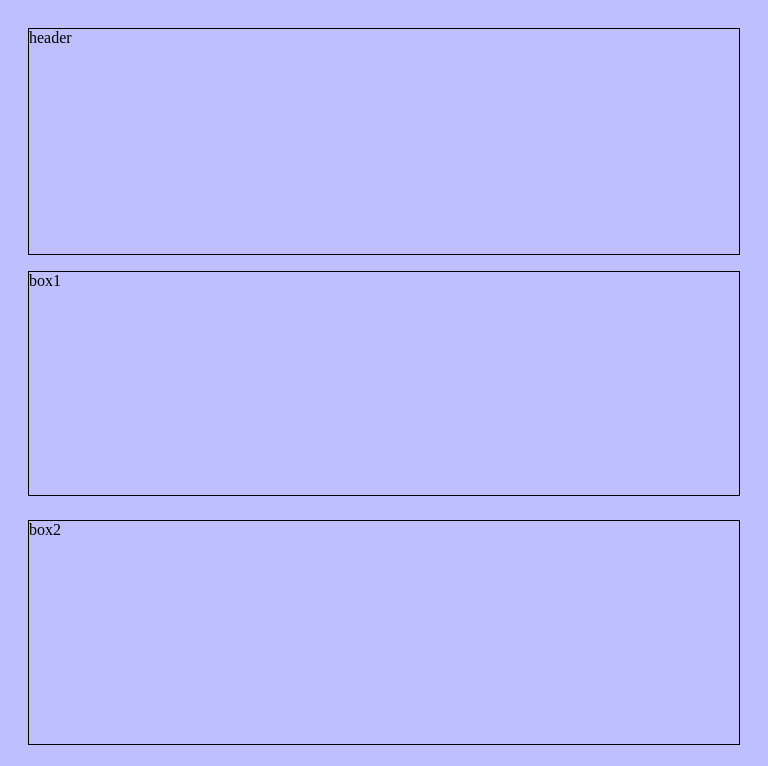
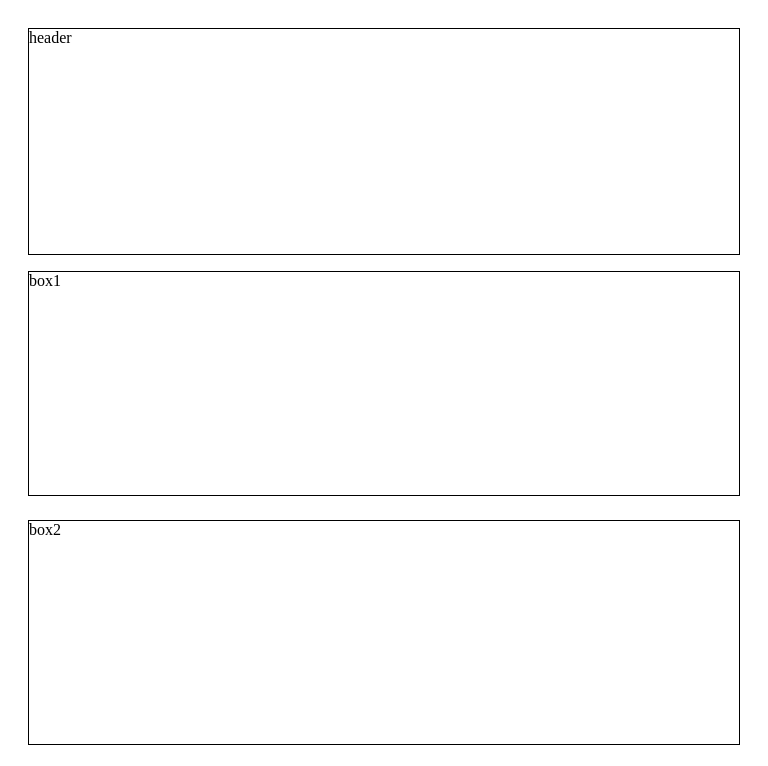
Before and after one commit to emilavara/uppgift-2, a plain HTML site: page index.html in a window 768 px wide. Shown: the top 766 px of the page. Drawn offline with Linux system fonts and the light colour scheme.

Commit message:
Update style.css

```diff
--- a/css/style.css
+++ b/css/style.css
@@ -4,7 +4,6 @@ body {
 	background: url(../img/12_col.gif) center top repeat-y;
 	background-size: 90%;
 	*/
-	background: rgba(0, 255, 0, 0.25);
 }
 
 .wrapper {
@@ -63,10 +62,6 @@ body {
  /* phones */
  @media only screen and (max-width: 768px) {
 
-	body {
-		background: rgba(255, 0, 0, 0.25);
-	}
-
 	.box-content {
 		grid-template-columns: 1fr;
 	}
@@ -84,10 +79,6 @@ body {
  /* tablets */
  @media only screen and (max-width: 960px) and (min-width: 768px) {
 
-	body {
-		background: rgba(0, 0, 255, 0.25);
-	}
-
 	.nested-footer {
 		display: grid;
 		border: solid black 1px;
```
